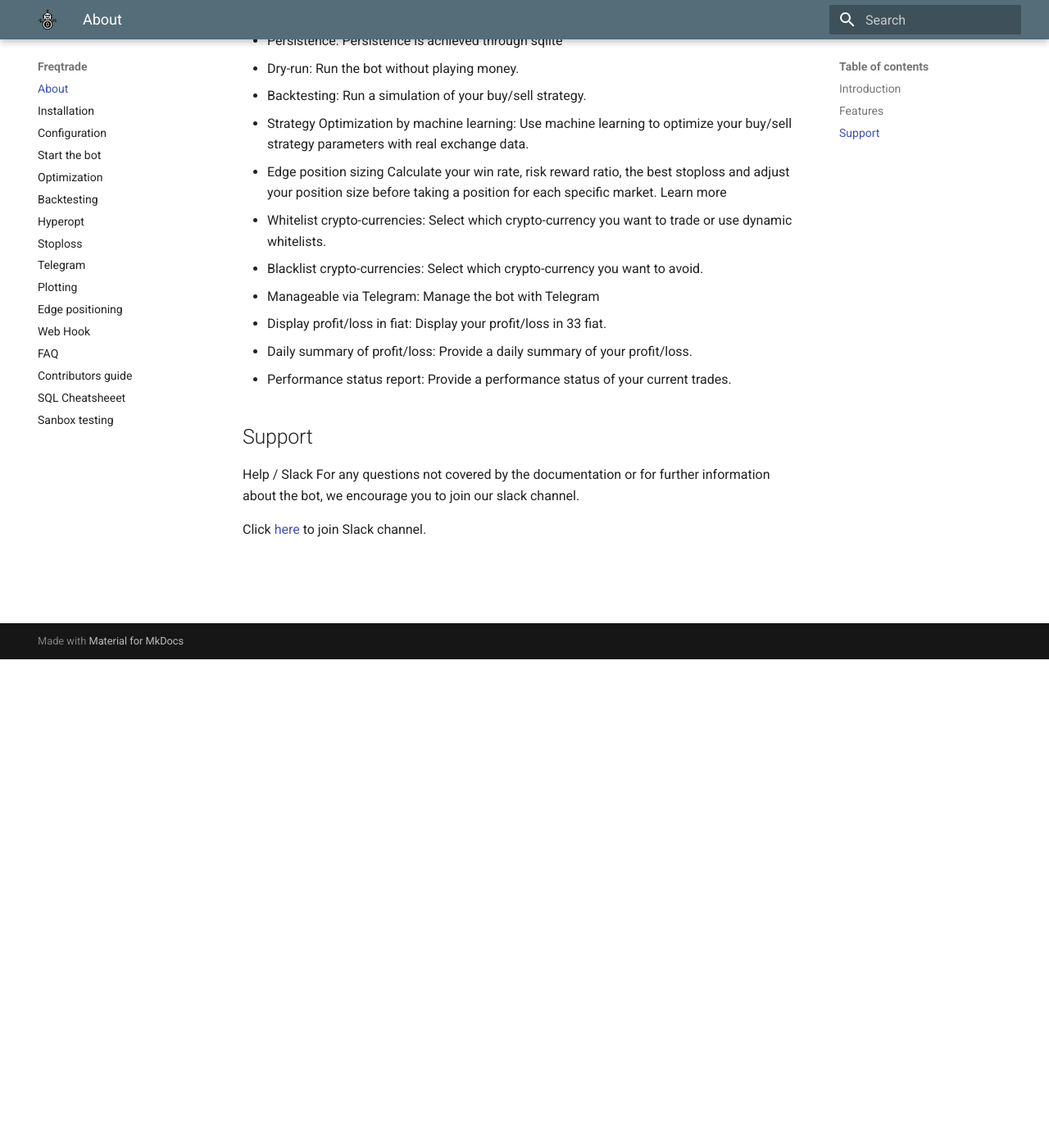
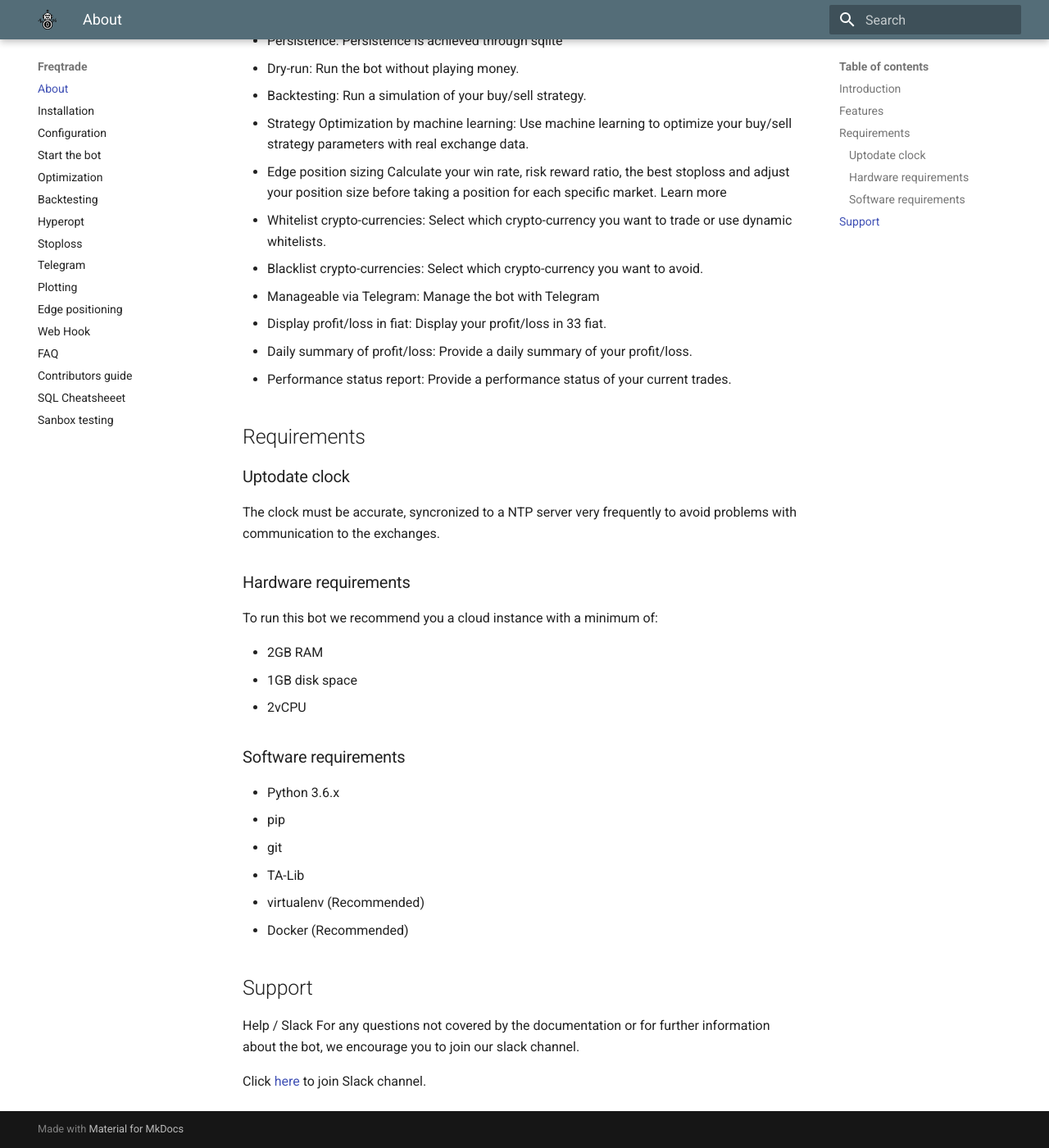
Before and after one commit to jacksonmori755/Crypto-trading-bot, an MkDocs documentation site: the page built from docs/index.md, in a window 1280 px wide and 1400 px high, scrolled down 596 px. Shown: the whole window at 82% size. Built offline with MkDocs 1.6.1 and Material for MkDocs 9.7.7, drawn with Linux system fonts in a browser that asks for light colours.

Commit message:
requirements added to “about”

```diff
--- a/docs/index.md
+++ b/docs/index.md
@@ -24,6 +24,27 @@ Freqtrade is a cryptocurrency trading bot written in Python.
  - Daily summary of profit/loss: Provide a daily summary of your profit/loss.
  - Performance status report: Provide a performance status of your current trades.
 
+
+## Requirements
+### Uptodate clock
+The clock must be accurate, syncronized to a NTP server very frequently to avoid problems with communication to the exchanges.
+
+### Hardware requirements
+To run this bot we recommend you a cloud instance with a minimum of:
+
+- 2GB RAM
+- 1GB disk space
+- 2vCPU
+
+### Software requirements
+- Python 3.6.x
+- pip
+- git
+- TA-Lib
+- virtualenv (Recommended)
+- Docker (Recommended)
+
+
 ## Support
 Help / Slack
 For any questions not covered by the documentation or for further information about the bot, we encourage you to join our slack channel.
```
